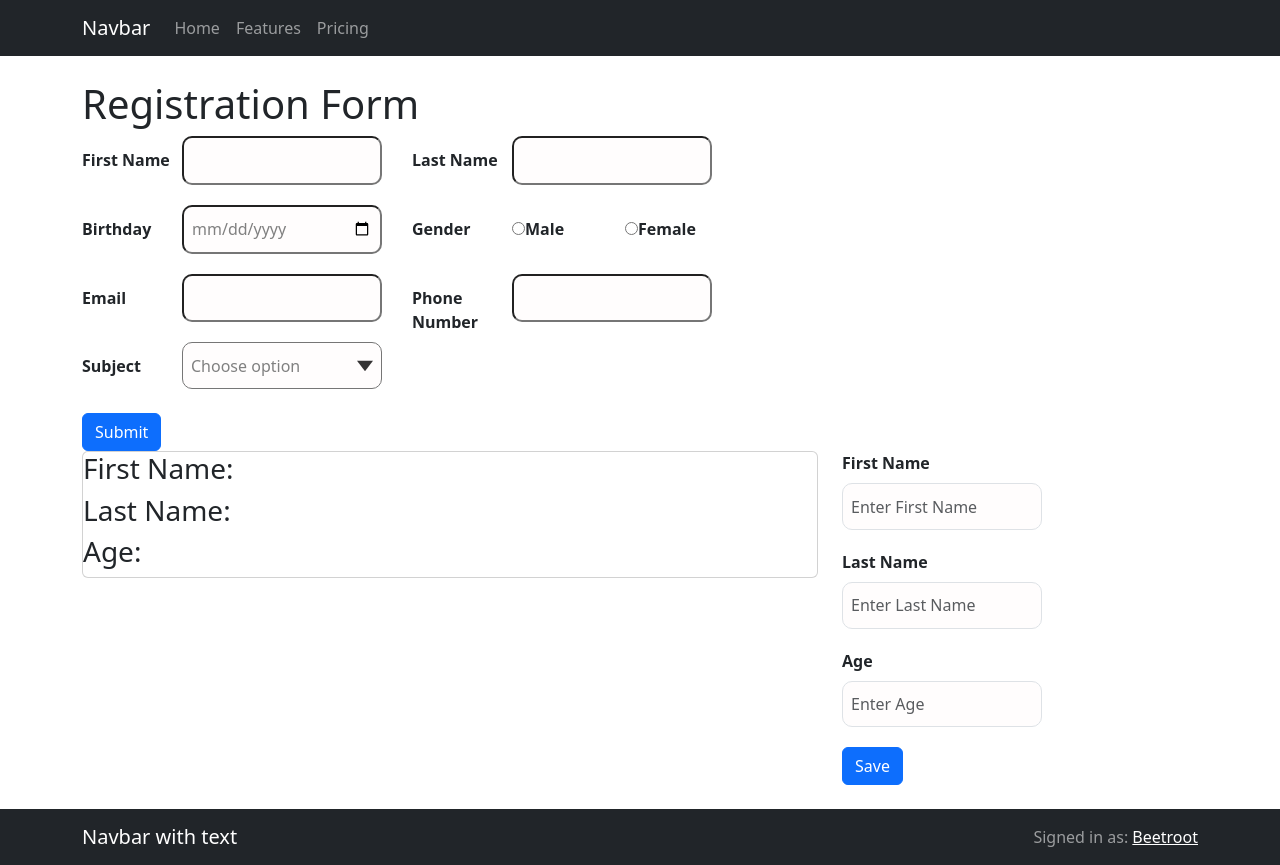
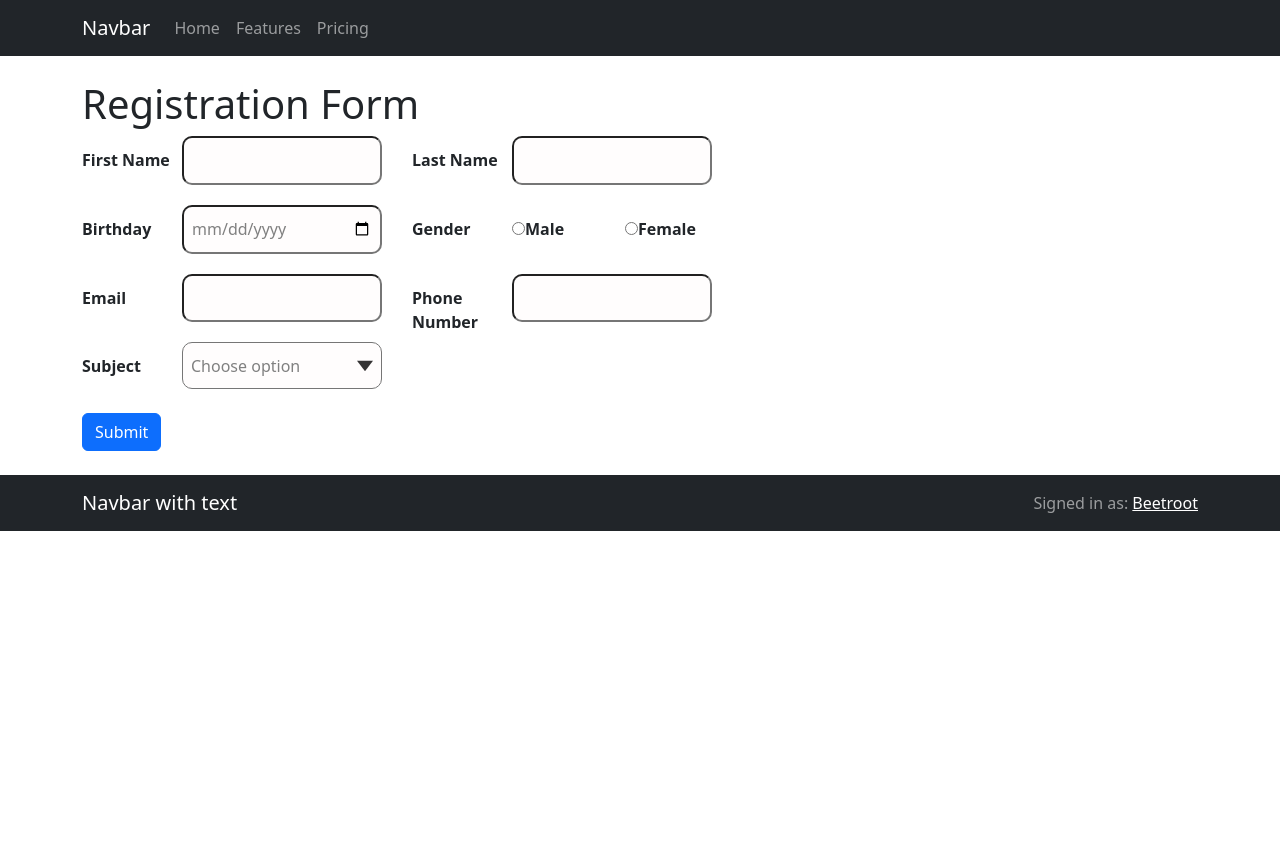
Before and after one commit to KaterinaUkr/Beetroot-progect, a React (Create React App) app in the folder my-app/: page / in a window 1280 px wide. After the commit the page ends 800 px from the top, so only its background shows below. Built offline with nearby package versions, Linux system fonts and the light colour scheme.

Commit message:
add changes

```diff
--- a/my-app/src/App.jsx
+++ b/my-app/src/App.jsx
@@ -127,11 +127,11 @@ function App() {
           <Row>
             <Col sm="8">
               {/* <Blog></Blog> */}
-              <UserInfo></UserInfo>
+              {/* <UserInfo></UserInfo> */}
             </Col>
             <Col md="2">
               {/* <News></News> */}
-              <UserForm></UserForm>
+              {/* <UserForm></UserForm> */}
 
 
 
--- a/my-app/src/components/UserForm/UserForm.jsx
+++ b/my-app/src/components/UserForm/UserForm.jsx
@@ -17,7 +17,9 @@ export const UserForm = () => {
 		// console.log(formValue)
 	};
 
-	const submitHandler = () => {
+	const submitHandler = (event) => {
+		console.log(event)
+		event.preventDefault();
 		setUser(formValue);
 		setFormValue(defaultFormValue);
 	}
```
